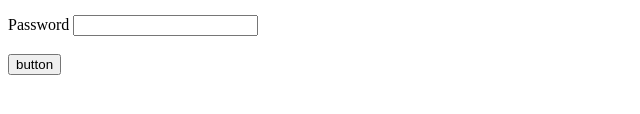
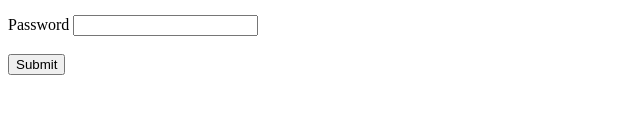
Before and after one commit to acciojob/car-insurance-form-presingigovindraju, a website: page main.html in a window 1280 px wide. Shown: the part 262-376 px from the top of the page, 0-640 px from the left. Drawn offline with Linux system fonts and the light colour scheme.

Commit message:
created a submission

```diff
--- a/main.html
+++ b/main.html
@@ -37,7 +37,7 @@
 		<label for="password">Password</label>
 		<input type="Password" id="password" required/>
 		<br><br>
-		<button type="Button">button</button>
+		<button type="submit">Submit</button>
 	</form>
     <script type="text/javascript" src="./script.js">
 </script>
```
